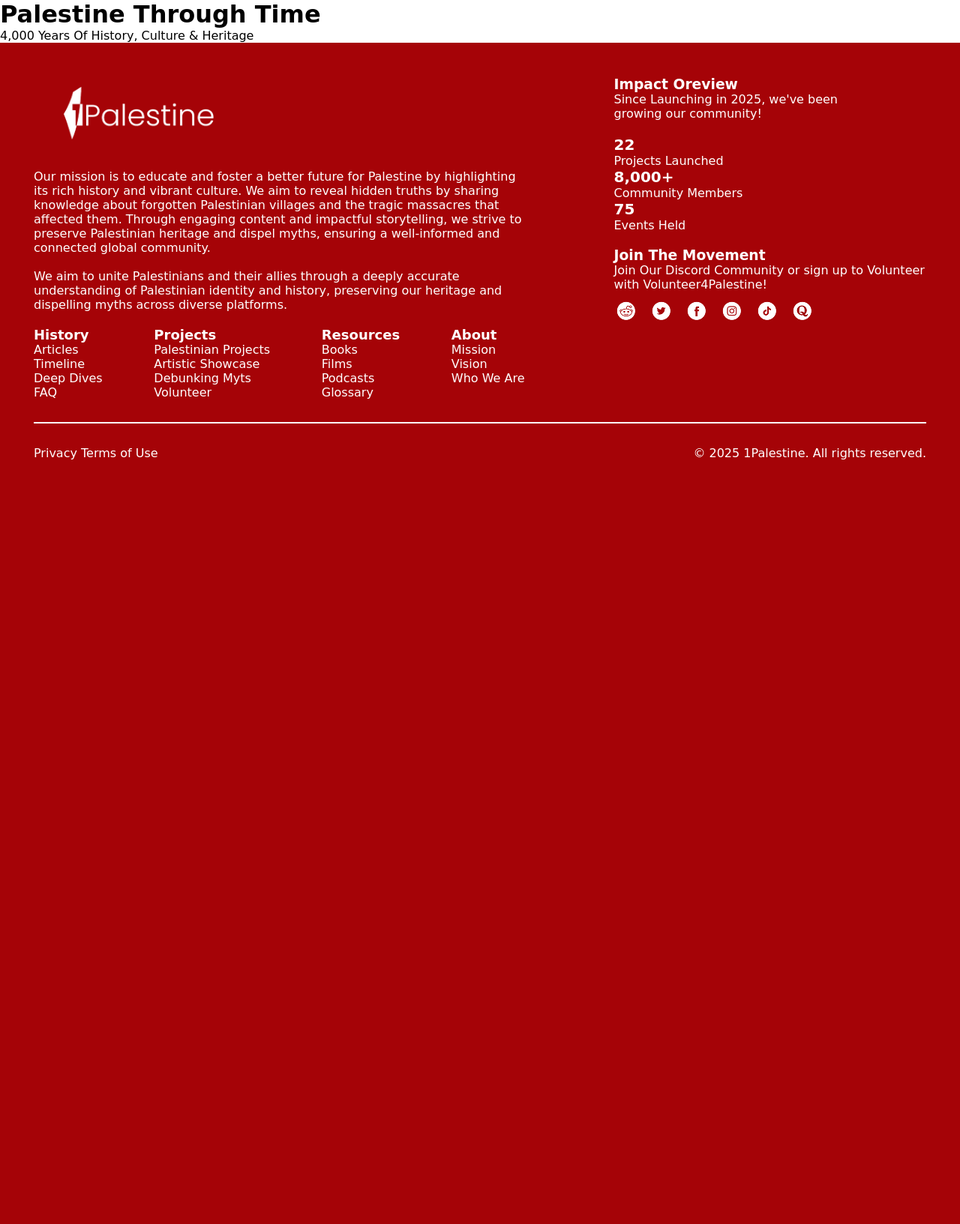
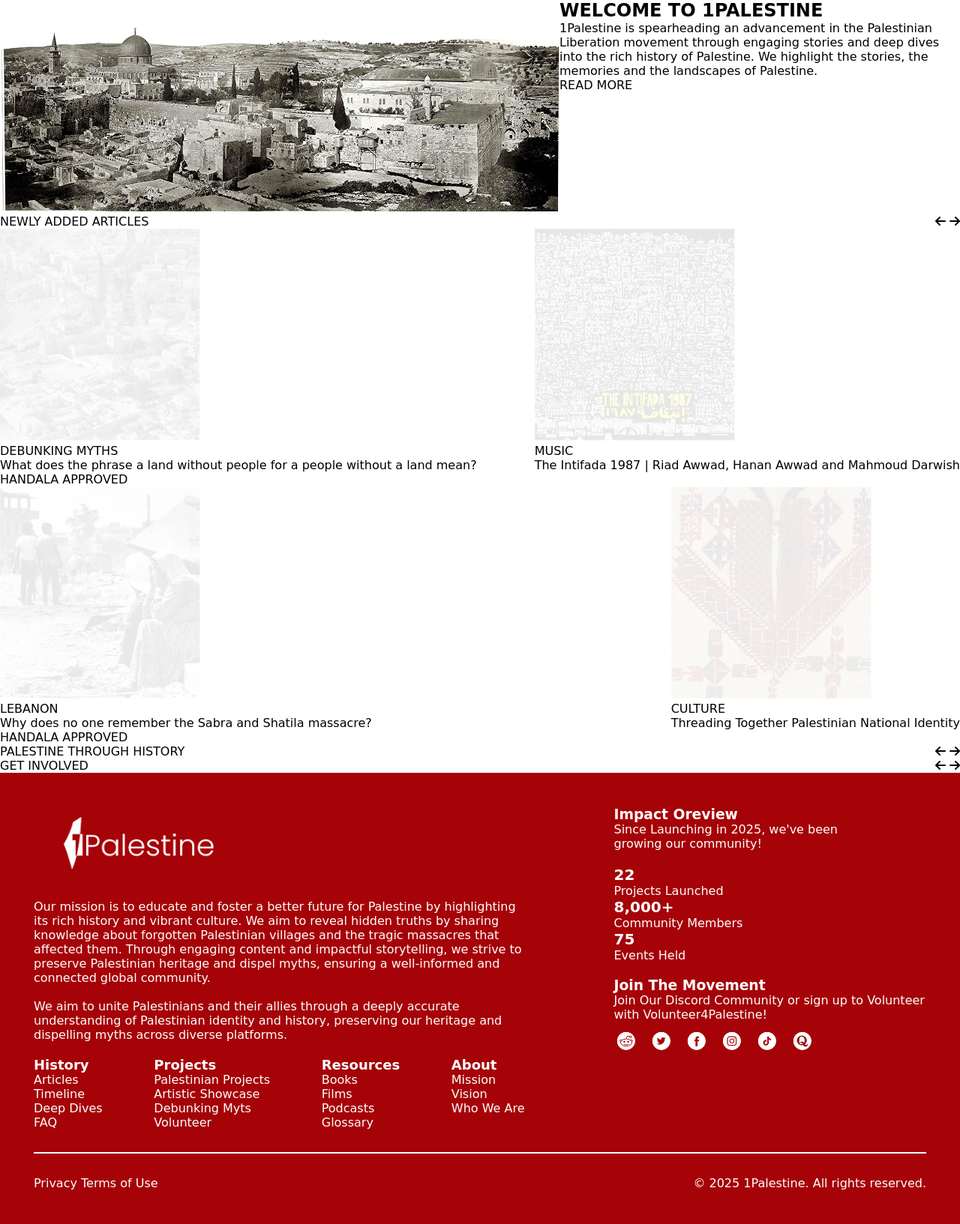
Before and after one commit to 1PalestineTech/rp_web_project, a Flask app: page / in a window 1280 px wide. Shown: the part 234-1867 px from the top of the page at 75% size. Before the commit the page ends 847 px from the top, so only its background shows below. Run offline with Flask 3, Linux system fonts and the light colour scheme; some libraries are stand-ins or nearby versions.

```diff
--- a/templates/index.html
+++ b/templates/index.html
@@ -1,32 +1,84 @@
 {% extends "layout.html" %}
 {% block content %}
-<div class="slider_timeline">
-    <span class="arrow left_arrow" onclick="previous_slide()"></span>
-    <a href="timeline/1" class="slide_img"></a>
-    <a href="timeline/2" class="slide_img"></a>
-    <a href="timeline/3" class="slide_img"></a>
-    <a href="timeline/4" class="slide_img"></a>
-    <a href="timeline/5" class="slide_img"></a>
-    <a href="timeline/6" class="slide_img"></a>
-    <a href="timeline/7" class="slide_img"></a>
-    <a href="timeline/8" class="slide_img"></a>
-    <a href="timeline/9" class="slide_img"></a>
+<div class="flex_column hero">
+    <div class="flex_row">
+      <div class="w-70"><img class="w-90" src="/static/Images/hero_image.png"></div>
+      <div class="w-30 flex_column f_spaceb mt-30">
+        <div>
+          <h2 class="hero_title">WELCOME TO 1PALESTINE</h2>
+          <p class="hero_p font-20">1Palestine is spearheading an advancement in the Palestinian Liberation movement through engaging stories and deep dives into the rich history of Palestine. We highlight the stories, the memories and the landscapes of Palestine.</p>
+        </div>
+        <div>
+          <span class="special_red italic">READ MORE</span>
+        </div>
+      </div>
+    </div>
+    <div class="flex_column ">
+      <div class="flex_row f_spaceb font-14 mb-30"><span>NEWLY ADDED ARTICLES</span><span><i class="mr-10 fa-solid fa-arrow-left"></i> <i class="fa-solid fa-arrow-right"></i></span></div>
+       <div class="flex_row column-gap-20 fx-wrap rg-20">
+         <div class="image-container">
+             <img src="/static/Images/image1.png" alt="Laptop on a desk" class="background-img">
 
-    <a href="timeline/10" class="slide_img" style="display:none;"></a>
-    <a href="timeline/11" class="slide_img" style="display:none;"></a>
-    <a href="timeline/12" class="slide_img" style="display:none;"></a>
-    <a href="timeline/13" class="slide_img" style="display:none;"></a>
-    <a href="timeline/14" class="slide_img" style="display:none;"></a>
-    <a href="timeline/15" class="slide_img" style="display:none;"></a>
-    <a href="timeline/16" class="slide_img" style="display:none;"></a>
-    <a href="timeline/17" class="slide_img" style="display:none;"></a>
-    <a href="timeline/18" class="slide_img" style="display:none;"></a>
-    <a href="timeline/19" class="slide_img" style="display:none;"></a>
-    <a href="timeline/20" class="slide_img" style="display:none;"></a>
-    <span class="arrow right_arrow" onclick="next_slide()"></span>
-</div>
-<div class="main">
-<h1>Palestine Through Time</h1>
-<p>4,000 Years Of History, Culture & Heritage</p>
-</div>
+             <div class="flex_column m-10 rg-80 h-350">
+                 <div>
+                     <span class="font-14 mb-30">DEBUNKING MYTHS</span>
+                     <p class="font-20 weight-700 ">What does the phrase a land without people for a people without a land mean?</p>
+                 </div>
+                 <div >
+                     <span class="special_red italic">HANDALA APPROVED</span>
+                 </div>
+             </div>
+         </div>
+
+         <div class="image-container">
+             <img src="/static/Images/image2.png" alt="Laptop on a desk" class="background-img">
+
+             <div class="flex_column m-10 rg-80 h-350">
+                 <div>
+                     <span class="font-14 mb-30">MUSIC</span>
+                     <p class="font-20 weight-700 ">The Intifada 1987 | Riad Awwad, Hanan Awwad and Mahmoud Darwish</p>
+                 </div>
+                 <div >
+                     <span class="special_red italic"></span>
+                 </div>
+             </div>
+         </div>
+         <div class="image-container">
+             <img src="/static/Images/image3.png" alt="Laptop on a desk" class="background-img">
+
+             <div class="flex_column m-10 rg-80 h-350">
+                 <div>
+                    <span class="font-14 mb-30">LEBANON</span>
+                    <p class="font-20 weight-700 ">Why does no one remember the Sabra and Shatila massacre?</p>
+                 </div>
+                 <div >
+                    <span class="special_red italic">HANDALA APPROVED</span>
+                 </div>
+             </div>
+         </div>
+         <div class="image-container">
+             <img src="/static/Images/image4.png" alt="Laptop on a desk" class="background-img">
+
+             <div class="flex_column m-10 rg-80 h-350">
+                 <div>
+                    <span class="font-14 mb-30">CULTURE</span>
+                    <p class="font-20 weight-700 ">Threading Together Palestinian National Identity</p>
+                  </div>
+                  <div >
+                    <span class="special_red italic"></span>
+                  </div>
+             </div>
+          </div>
+    </div>
+    <div class="flex_column">
+      <div class="flex_row f_spaceb font-14"><span>PALESTINE THROUGH HISTORY</span><span><i class="mr-10 fa-solid fa-arrow-left"></i> <i class="fa-solid fa-arrow-right"></i></span></div>
+       <div>
+    </div>
+    </div>
+  <div class="flex_column">
+    <div class="flex_row f_spaceb font-14"><span>GET INVOLVED</span><span><i class="mr-10 fa-solid fa-arrow-left"></i> <i class="fa-solid fa-arrow-right"></i></span></div>
+    <div>
+    </div>
+  </div>
+  </div>
 {% endblock %}
```
Also changed, not shown: static/css/homepage.css (added, +148 -0 lines), static/Images/hero_image.png (added), static/Images/image1.png (added), static/Images/image2.png (added), static/Images/image3.png (added), static/Images/image4.png (added), static/css/styles.css (line endings or trailing spaces).
